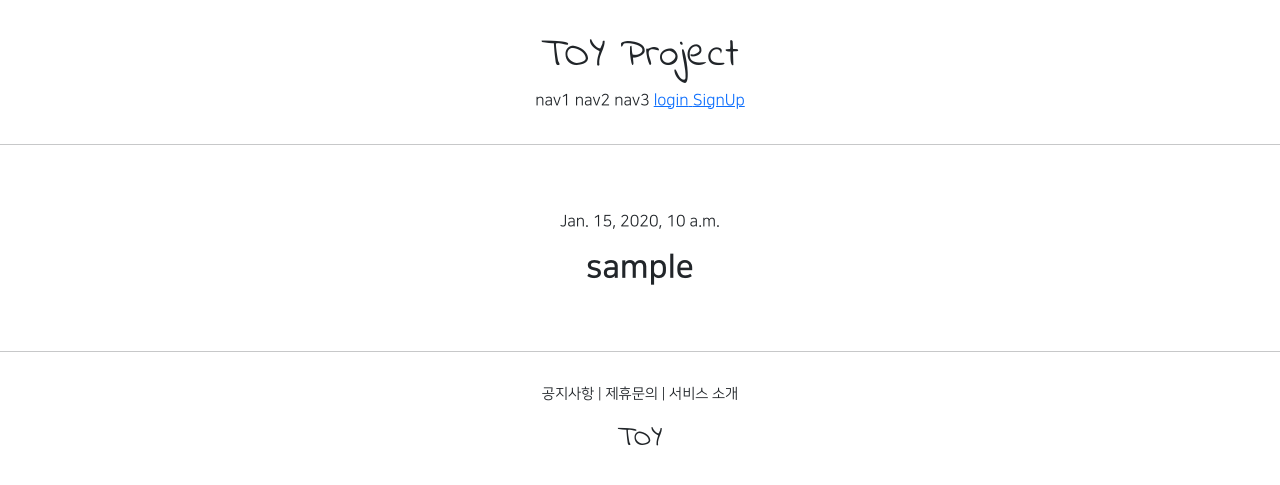
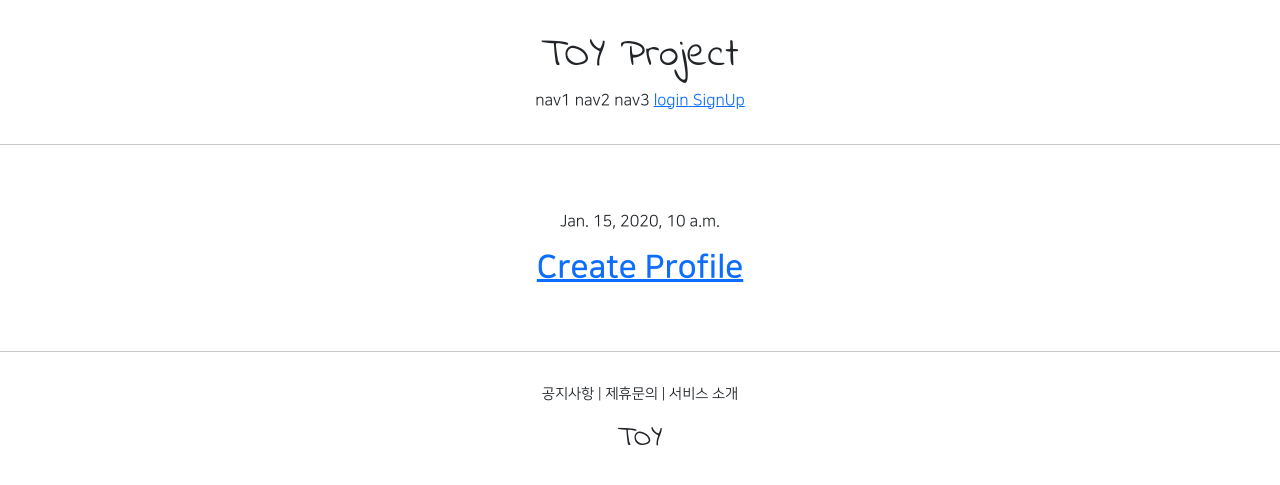
Before and after one commit to success899/toyproject, a Django app: page /members/detail/1 in a window 1280 px wide. Shown: the top 485 px of the page. Run offline with Django 4.2, Linux system fonts and the light colour scheme; tables that the repository leaves empty hold one stand-in row (values such as "Sample post"); some libraries are stand-ins or nearby versions.

Commit message:
profile create commit

```diff
--- a/memberapp/templates/memberapp/detail.html
+++ b/memberapp/templates/memberapp/detail.html
@@ -8,9 +8,18 @@
       <p>
         {{ target_user.date_joined }}
       </p>
-      <h2 style="font-family: 'NanumSquareB'; ">
-        {{ target_user.username }}
-      </h2>
+      {% if target_user.profile %}
+        <h2 style="font-family: 'NanumSquareB'; ">
+          {{ target_user.profile.nickname }}
+        </h2>
+      {% else %}
+        <a href="{% url 'profileapp:create' %}">
+          <h2 style="font-family: 'NanumSquareB'; ">
+            Create Profile
+          </h2>
+        </a>
+      {% endif %}
+
 
       {% if target_user == user %}
       <a href="{% url 'memberapp:update' pk=user.pk %}">
--- a/profileapp/urls.py
+++ b/profileapp/urls.py
@@ -1,6 +1,9 @@
+from django.urls import path
+
+from profileapp.views import ProfileCreateView
 
 app_name = 'profileapp'
 
 urlpatterns = [
-
+    path('create/', ProfileCreateView.as_view(), name='create'),
 ]
```
Also changed, not shown: profileapp/templates/profileapp/create.html (added, +19 -0 lines), profileapp/views.py (+20 -0 lines), media/profile/16939131_1899824986965463_7126644185710754743_n.jpg (added), media/profile/16939131_1899824986965463_7126644185710754743_n_L4Qs440.jpg (added), profileapp/migrations/0001_initial.py (added).
